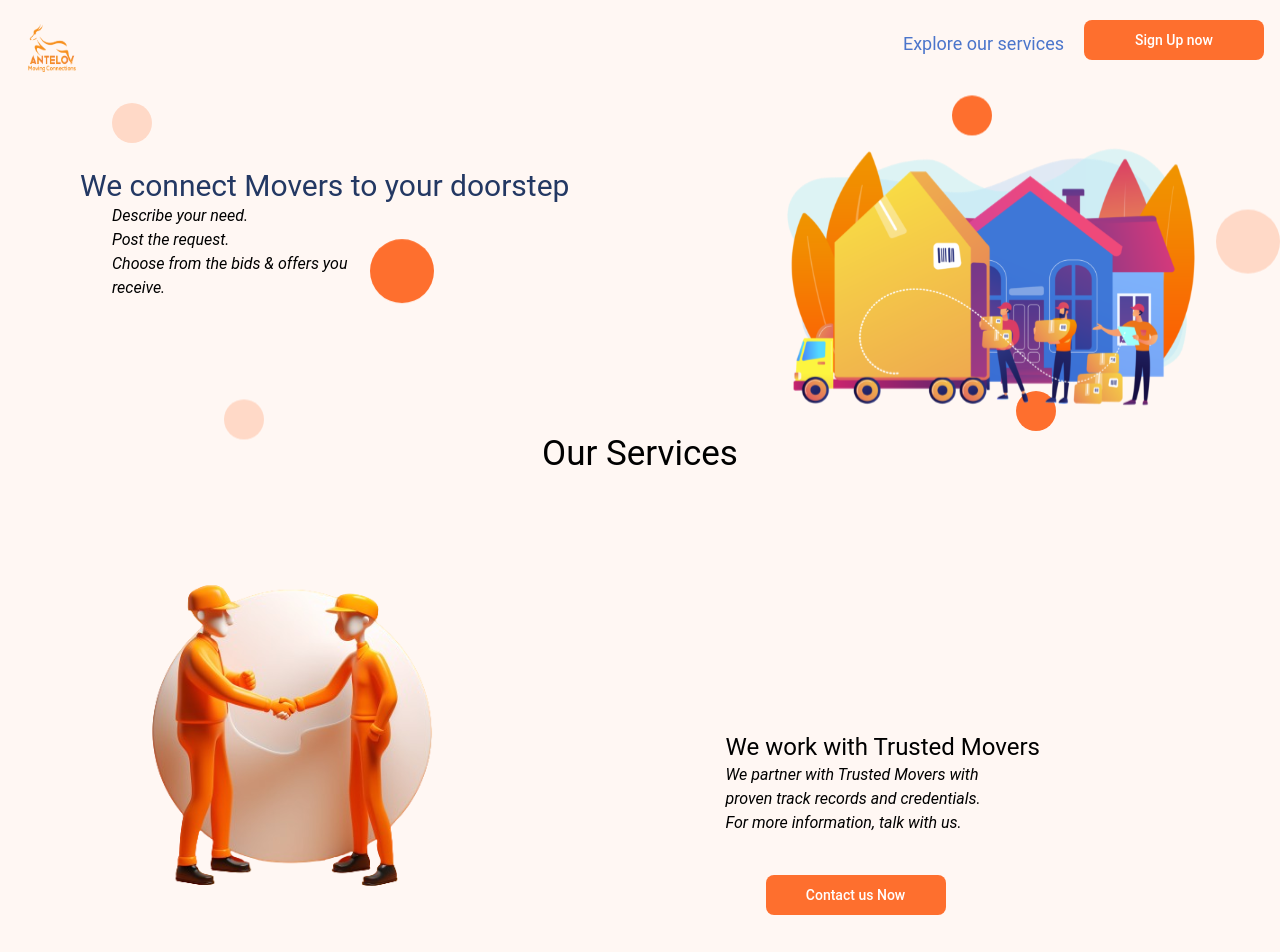
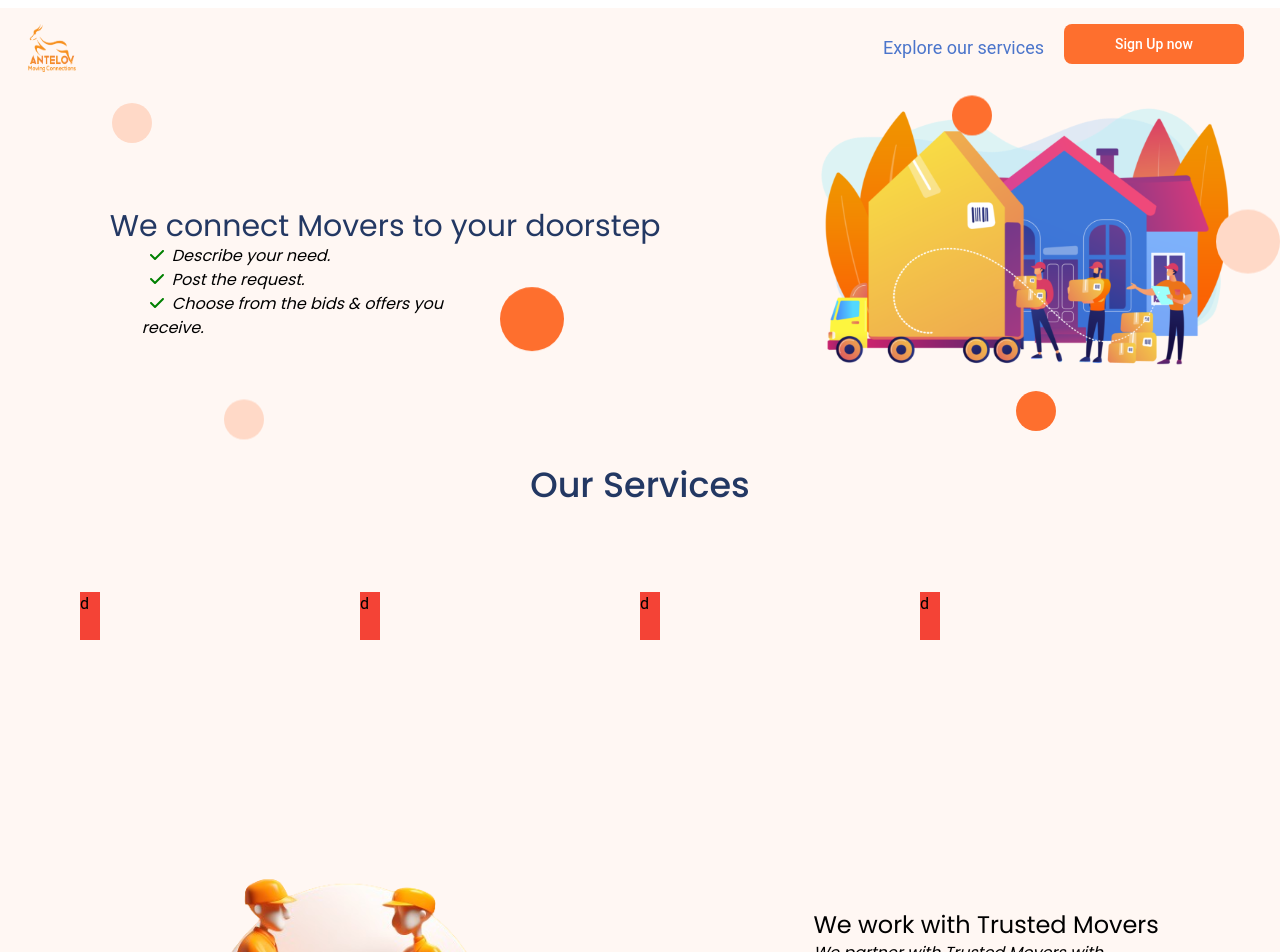
Before and after one commit to antelov/antelov, a React (Vite) app in the folder antelov-web/: page / in a window 1280 px wide. Shown: the top 952 px of the page. Built offline with nearby package versions, Linux system fonts and the light colour scheme.

Commit message:
landingPage

```diff
--- a/antelov-web/package.json
+++ b/antelov-web/package.json
@@ -10,6 +10,11 @@
     "preview": "vite preview"
   },
   "dependencies": {
+    "@fortawesome/fontawesome-svg-core": "^6.5.1",
+    "@fortawesome/free-brands-svg-icons": "^6.5.1",
+    "@fortawesome/free-regular-svg-icons": "^6.5.1",
+    "@fortawesome/free-solid-svg-icons": "^6.5.1",
+    "@fortawesome/react-fontawesome": "^0.2.0",
     "@material-tailwind/react": "^2.1.6",
     "@reduxjs/toolkit": "^2.0.1",
     "aos": "^2.3.4",
--- a/antelov-web/src/App.jsx
+++ b/antelov-web/src/App.jsx
@@ -7,18 +7,17 @@ import "./App.css";
 import LoginPage from "./pages/LoginPage";
 import NotFound from "./components/NotFound";
 import SignUp from "./pages/SignUp";
-import LandingPage from "./pages/landingPage";
 import SignInMover from "./pages/SignInMover";
 import SignUpMover from "./pages/SignUpMover";
 import Contact from "./pages/contact";
 import Footer from "./pages/footer";
 import Profile from "./pages/profile";
-
+import LandingScreen from "./pages/LandingScreen";
 function App() {
   const [loged, setloged] = useState(false);
 
   return (
-    <>
+    <div className="">
       <BrowserRouter>
         {loged ? (
           <header>
@@ -29,9 +28,9 @@ function App() {
 
           </>
         )}
-        <main className="flex flex-col justify-center items-center w-full  bg-[#FFF7F3] ">
+        <main className="bg-[#FFF7F3] min-h-screen ">
           <Routes>
-            <Route path="/" element={<LandingPage />} />
+            <Route path="/" element={<LandingScreen />} />
             <Route path="/home" element={<Home />} />
             <Route path="/profile" element={<Profile />} />
             <Route path="/login" element={<LoginPage />} />
@@ -43,10 +42,10 @@ function App() {
             {/* Add a wildcard route for unmatched paths */}
             <Route path="*" element={<NotFound />} />
           </Routes>
-          <Footer />
+          {/* <Footer /> */}
         </main>
       </BrowserRouter>
-    </>
+    </div>
   );
 }
 
--- a/antelov-web/src/components/blueInput.jsx
+++ b/antelov-web/src/components/blueInput.jsx
@@ -1,6 +1,6 @@
 const blueInput = ({ h, w, inputName ,type }) => {
   return (
-    <div>
+    <div className="p-3">
       <label
         for="first_name"
         class="block mb-2 text-sm font-medium text-gray-900 dark:text-white p-2"
@@ -10,7 +10,7 @@ const blueInput = ({ h, w, inputName ,type }) => {
       <input
         type={type}
         id="first_name"
-        class="bg-[#EAF3FA80] border-l-[1px] text-gray-900 text-sm rounded-lg focus:[#2B478BD9]  border-[#2B478BD9] block w-full p-2.5 dark:bg-gray-700  dark:placeholder-gray-400 dark:text-white dark:focus:[#2B478BD9] focus:border-blue-gray-200"
+        class="bg-[#EAF3FA80] border-l-[1px] text-gray-900 text-sm rounded-lg   border-[#2B478BD9] block w-full p-2.5  "
         placeholder={inputName}
         style={{ height: `${h}px`, width: `${w}px` }}
         required
--- a/antelov-web/src/components/primaryButton.jsx
+++ b/antelov-web/src/components/primaryButton.jsx
@@ -1,10 +1,7 @@
 import { useEffect } from "react";
 
 const primaryButton = ({ text, w, h }) => {
-  useEffect(() => {
-    console.log("=========>" ,typeof(w), h );
-  }, []);
-   const t = '200'
+
   return (
     <button
       type="button"
--- a/antelov-web/src/pages/LandingPage.jsx
+++ /dev/null
@@ -1,73 +0,0 @@
-import PrimaryButton from "../components/primaryButton";
-
-const landingPage = () => {
-  return (
-    <div className="relative bg-[#FFF7F3] h-screen">
-      <div className="flex justify-between w-screen items-center">
-        <div className="p-2 px-5 mt-2">
-          <img
-            src="../../src/assets/6.png"
-            className="w-16 h-16  p-2 text-2xl font-semibold whitespace-nowrap dark:text-black  "
-            alt=""
-          />
-        </div>
-        <div className="flex items-center px-2 ">
-          <div className="px-5">
-            <h1 className=" text-[#4B75CB] text-lg  cursor-pointer hover:border-b-2 border-[#4B75CB] ">
-              Explore our services
-            </h1>
-          </div>{" "}
-          <PrimaryButton text={"Sign Up now "} w={180} h={40} />
-        </div>
-      </div>
-
-      <span className=" animate-[bounce_2s_ease-in-out_infinite]  rounded-full w-10 h-10 bg-[#FFD9C7]  absolute left-28 top-28 "></span>
-      <h1 className="text-[#233863] text-3xl mt-10 px-20 pt-10">
-        We connect Movers to your doorstep
-      </h1>
-      <div className="px-28 z-20">
-        <i>
-          Describe your need. <br />
-          Post the request. <br />
-          Choose from the bids & offers you <br />
-          receive.
-        </i>
-      </div>
-      <span className=" animate-[bounce_3.750s_ease-in-out_infinite] rounded-full w-16 h-16 bg-[#FE6F2E] absolute  top-60 left-[370px] "></span>
-
-      <span className=" animate-[bounce_2s_ease-in-out_infinite] rounded-full w-16 h-16 bg-[#FFD9C7] absolute  top-56 right-0 "></span>
-      <span className=" animate-[bounce_3.750s_ease-in-out_infinite] rounded-full w-10 h-10 bg-[#FE6F2E]  absolute right-72 top-24 "></span>
-
-      <span className=" animate-[bounce_2s_ease-in-out_infinite] rounded-full w-10 h-10 bg-[#FE6F2E]  absolute right-56 top-[400px]"></span>
-      <span className=" animate-[bounce_3.750s_ease-in-out_infinite] rounded-full w-10 h-10 bg-[#FFD9C7]  absolute left-56 top-[400px]"></span>
-      <img
-        src="../../src/assets/landingpage 1 1.svg"
-        alt=""
-        className="w-[450px] h-[500px] absolute right-16 top-6  "
-      />
-      <div>
-        <h1 className="text-[35px] text-center pt-32">Our Services</h1>
-      </div>
-      <div className="relative bg-[#FFF7F3] h-full">
-        <img
-          src="../../src/assets/2150709838-removebg-preview 1.svg"
-          alt=""
-          className="w-[450px] h-[500px] absolute left-16  "
-        />
-        <div className=" absolute right-[240px] top-[250px] text-[#000000] ">
-          <h1 className="text-2xl">We work with Trusted Movers</h1>
-          <i>
-            We partner with Trusted Movers with <br />
-            proven track records and credentials. <br />
-            For more information, talk with us.
-          </i>
-          <div className="p-10">
-            <PrimaryButton text={"Contact us Now"} w={180} h={40} />
-          </div>
-        </div>
-      </div>
-    </div>
-  );
-};
-
-export default landingPage;
--- /dev/null
+++ b/antelov-web/src/pages/LandingScreen.jsx
@@ -0,0 +1,108 @@
+import React from "react";
+
+import PrimaryButton from "../components/primaryButton";
+import { FontAwesomeIcon } from "@fortawesome/react-fontawesome";
+import { faEnvelope, faCheck } from "@fortawesome/free-solid-svg-icons";
+
+const LandingScreen = () => {
+  return (
+    <div>
+      {/*************** Header *************/}
+      <div className="p-2 px-5 mt-2 flex justify-between">
+        <img
+          src="../../src/assets/6.png"
+          className="w-16 h-16  p-2 text-2xl font-semibold  "
+          alt=""
+        />
+        <div className="flex items-center px-2 ">
+          <div className="px-5 cursor-pointer">
+            <h1 className=" text-[#4B75CB] text-lg   hover:border-b-2 border-[#4B75CB] ">
+              Explore our services
+            </h1>
+          </div>{" "}
+          <PrimaryButton text={"Sign Up now "} w={180} h={40} />
+        </div>
+      </div>
+      {/* Body */}
+      <div>
+        {/* part 1 */}
+        <div className="flex flex-wrap  items-center justify-around">
+          {/* 1 */}
+          <div>
+            <span className=" animate-[bounce_2s_ease-in-out_infinite]  rounded-full w-10 h-10 bg-[#FFD9C7]  absolute left-28 top-28 "></span>
+            <h1 className="text-[#233863] font-poppins text-3xl mt-10 px-20 pt-10">
+              We connect Movers to your doorstep
+            </h1>
+            <div className="px-28 z-20 font-poppins">
+              <i>
+                <span className=" h-5 w-5 p-2">
+                  <FontAwesomeIcon icon={faCheck} color="green" size={5} />
+                </span>
+                Describe your need. <br />
+                <span className=" h-5 w-5 p-2">
+                  <FontAwesomeIcon icon={faCheck} color="green" size={5} />
+                </span>
+                Post the request. <br />
+                <span className=" h-5 w-5 p-2">
+                  <FontAwesomeIcon icon={faCheck} color="green" size={5} />
+                </span>
+                Choose from the bids & offers you <br />
+                receive.
+              </i>
+            </div>
+            <span className=" animate-[bounce_3.750s_ease-in-out_infinite] rounded-full w-16 h-16 bg-[#FE6F2E] absolute  top-72 left-[500px] "></span>
+          </div>
+
+          {/* 2 */}
+          <div>
+            <img
+              src="../../src/assets/landingpage 1 1.svg"
+              alt=""
+              className="w-[450px]     shadow-none "
+            />
+          </div>
+        </div>
+        {/* animation */}
+        <span className=" animate-[bounce_2s_ease-in-out_infinite] rounded-full w-16 h-16 bg-[#FFD9C7] absolute  top-56 right-0 "></span>
+        <span className=" animate-[bounce_3.750s_ease-in-out_infinite] rounded-full w-10 h-10 bg-[#FE6F2E]  absolute right-72 top-24 "></span>
+
+        <span className=" animate-[bounce_2s_ease-in-out_infinite] rounded-full w-10 h-10 bg-[#FE6F2E]  absolute right-56 top-[400px]"></span>
+        <span className=" animate-[bounce_3.750s_ease-in-out_infinite] rounded-full w-10 h-10 bg-[#FFD9C7]  absolute left-56 top-[400px]"></span>
+        {/* part 2  */}
+        <div className="py-20">
+          <h1 className="  text-center text-[35px] font-medium  font-poppins text-[#233863] ">
+            Our Services
+          </h1>
+          <div className="grid grid-cols-4  m-20">
+
+          <div className="bg-red-500 w-5 h-12">d</div>
+          <div className="bg-red-500 w-5 h-12">d</div>
+          <div className="bg-red-500 w-5 h-12">d</div>
+            <div className="bg-red-500 w-5 h-12">d</div>
+          </div>
+        </div>
+        {/* part 3 */}
+        <div className="flex flex-wrap-reverse justify-around items-center">
+          <img
+            src="../../src/assets/2150709838-removebg-preview 1.svg"
+            alt=""
+            className="w-[450px]    "
+          />
+          <div className="  font-poppins text-[#000000] ">
+            <h1 className="text-2xl">We work with Trusted Movers</h1>
+            <i>
+              We partner with Trusted Movers with <br />
+              proven track records and credentials. <br />
+              For more information, talk with us.
+            </i>
+            <div className="p-10">
+              <PrimaryButton text={"Contact us Now"} w={180} h={40} />
+            </div>
+          </div>
+        </div>
+      </div>
+    </div>
+  );
+};
+
+export default LandingScreen;
--- a/antelov-web/src/pages/contact.jsx
+++ b/antelov-web/src/pages/contact.jsx
@@ -3,7 +3,7 @@ import Footer from "./footer.jsx";
 const contact = () => {
   return (
     <>
-      <div className="relative w-screen h-screen  flex flex-row  bg-white ">
+      <div className="relative w-11/12 h-screen  flex flex-row  bg-white ">
         <div className=" w-[50%]  flex justify-end items-center">
           <h1 className="absolute   left-[40%] top-24  ">
             Support & administration
--- a/antelov-web/src/pages/footer.jsx
+++ b/antelov-web/src/pages/footer.jsx
@@ -2,8 +2,8 @@ import React from "react";
 
 const footer = () => {
   return (
-    <footer class="bg- rounded-lg shadow dark:bg-gray-900 m-4 w-screen">
-      <div class="w-full max-w-screen-xl mx-auto p-4 md:py-8">
+    <footer class="bg-  dark:bg-gray-900  w-screen ">
+      <div class="w-full max-w-screen-xl mx-auto p-4 md:py-8 ">
         <div class="sm:flex sm:items-center sm:justify-between flex flex-wrap justify-around">
           <a class="flex items-center mb-4 sm:mb-0 space-x-3 rtl:space-x-reverse cursor-pointer ">
             <img
--- a/antelov-web/src/pages/home.jsx
+++ b/antelov-web/src/pages/home.jsx
@@ -4,7 +4,7 @@ import PrimaryButton from "../components/primaryButton";
 import BlueInput from "../components/blueInput";
 import AOS from "aos";
 import "aos/dist/aos.css";
-
+import LandingPage from "./landingPage";
 import LoginPage from "./LoginPage";
 import SignUp from "./SignUp";
 import SignInMover from "./SignInMover"
@@ -57,6 +57,9 @@ const home = () => {
 
 
     </div>
+    // <>
+    // <LandingPage/>
+    // </>
   );
 };
 
```
Also changed, not shown: antelov-web/src/pages/LoginPage.jsx (+11 -8 lines), antelov-web/src/pages/SignUp.jsx (+16 -7 lines), 1 other file (tests, documents, lock files or other folders).
